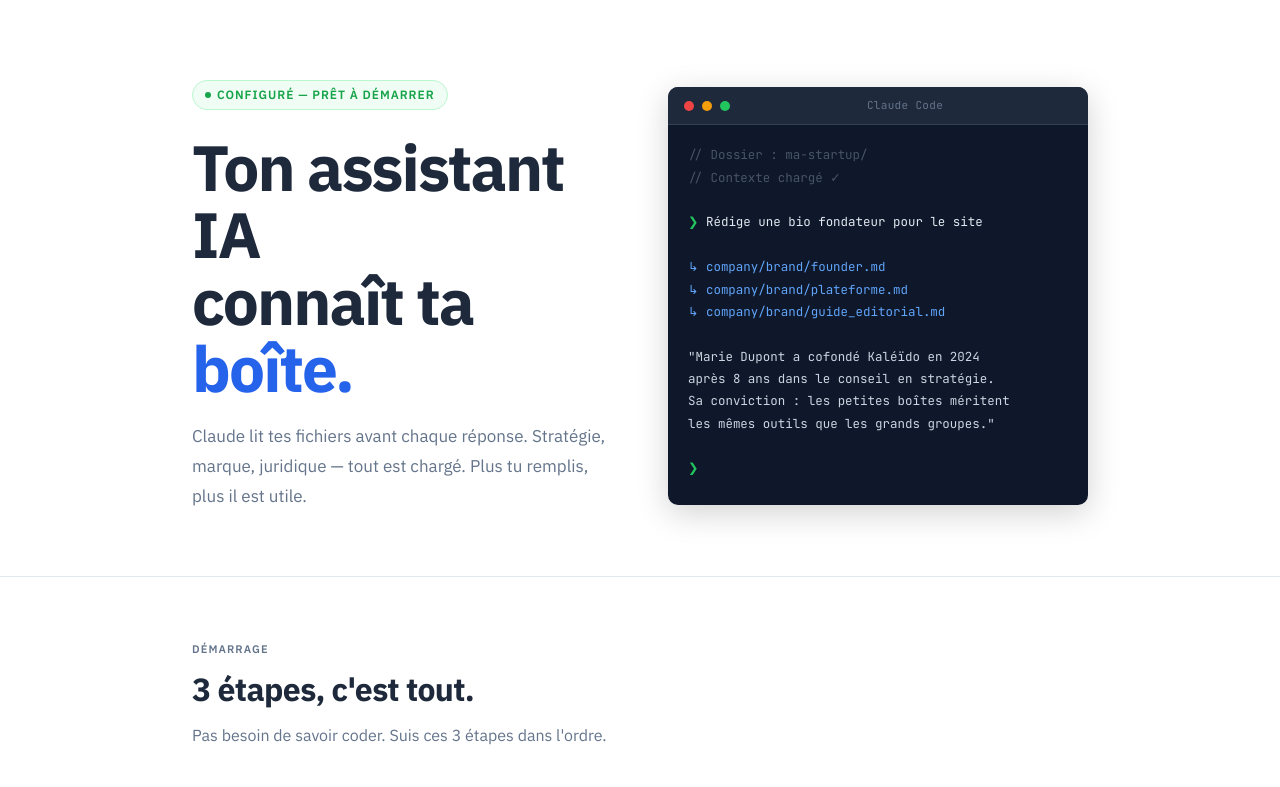
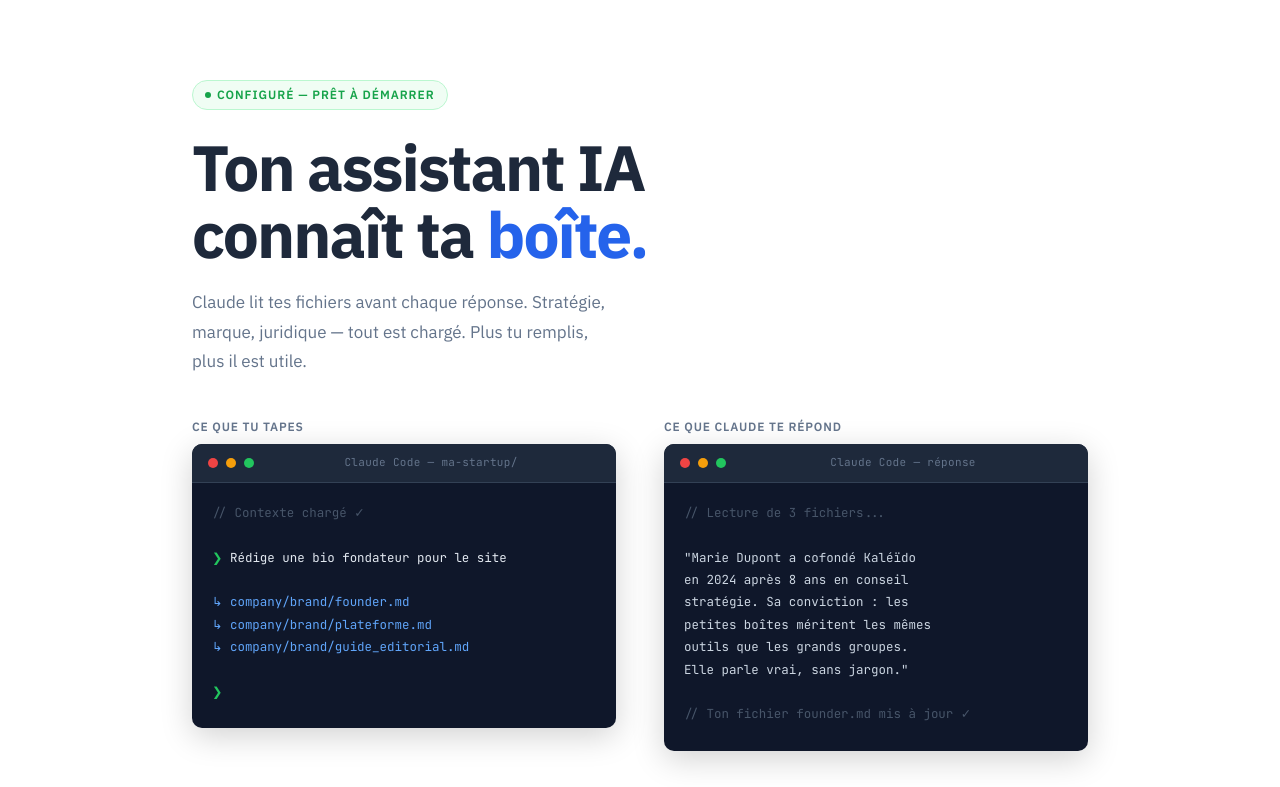
Before and after one commit to oscardcstudio-cell/start-up-box-architecture, a website: page index.html in a window 1280 px wide. Shown: the top 787 px of the page. Drawn offline with Linux system fonts and the light colour scheme.

Commit message:
fix: titre pleine largeur tout en haut, 2 wireframes Claude Code dessous

```diff
--- a/index.html
+++ b/index.html
@@ -49,10 +49,23 @@
       max-width: 960px;
       margin: 0 auto;
       padding: 0 2rem;
+    }
+    .hero-wire-row {
+      max-width: 960px;
+      margin: 2.5rem auto 0;
+      padding: 0 2rem;
       display: grid;
       grid-template-columns: 1fr 1fr;
-      gap: 3.5rem;
-      align-items: center;
+      gap: 3rem;
+      align-items: start;
+    }
+    .hero-wire-label {
+      font-size: 0.75rem;
+      font-weight: 600;
+      letter-spacing: 0.07em;
+      text-transform: uppercase;
+      color: var(--muted);
+      margin-bottom: 0.5rem;
     }
     .hero-badge {
       display: inline-flex;
@@ -577,7 +590,7 @@
     }
 
     @media (max-width: 768px) {
-      .hero-inner { grid-template-columns: 1fr; gap: 2rem; }
+      .hero-wire-row { grid-template-columns: 1fr; gap: 1.5rem; }
       .cc-wire { display: none; }
       .strip-inner { grid-template-columns: 1fr; gap: 0; }
       .strip-item { border-right: none; border-bottom: 1px solid var(--border); padding: 0.75rem 0; }
@@ -599,10 +612,9 @@
 </head>
 <body>
 
-  <!-- HERO — titre en tête -->
+  <!-- HERO — titre pleine largeur tout en haut -->
   <header class="hero">
     <div class="hero-inner">
-      <div>
       <div class="hero-badge">
         <span class="hero-badge-dot"></span>
         Configuré — prêt à démarrer
@@ -611,16 +623,18 @@
       <p class="hero-subtitle">Claude lit tes fichiers avant chaque réponse. Stratégie, marque, juridique — tout est chargé. Plus tu remplis, plus il est utile.</p>
     </div>
 
-      <!-- Wireframe Claude Code -->
-      <div class="cc-wire" role="img" aria-label="Interface Claude Code">
+    <!-- Wireframes 2 colonnes sous le titre -->
+    <div class="hero-wire-row">
+      <div>
+        <div class="hero-wire-label">Ce que tu tapes</div>
+        <div class="cc-wire" role="img" aria-label="Requête dans Claude Code">
           <div class="cc-wire-bar">
             <span class="cc-dot cc-dot-r"></span>
             <span class="cc-dot cc-dot-y"></span>
             <span class="cc-dot cc-dot-g"></span>
-          <span class="cc-wire-title">Claude Code</span>
+            <span class="cc-wire-title">Claude Code — ma-startup/</span>
           </div>
           <div class="cc-wire-body">
-          <div class="cc-line cc-comment">// Dossier : ma-startup/</div>
             <div class="cc-line cc-comment">// Contexte chargé ✓</div>
             <div class="cc-line">&nbsp;</div>
             <div class="cc-line"><span class="cc-prompt">❯ </span><span class="cc-user">Rédige une bio fondateur pour le site</span></div>
@@ -629,12 +643,31 @@
             <div class="cc-line cc-file">  ↳ company/brand/plateforme.md</div>
             <div class="cc-line cc-file">  ↳ company/brand/guide_editorial.md</div>
             <div class="cc-line">&nbsp;</div>
-          <div class="cc-line cc-resp">  "Marie Dupont a cofondé Kaléïdo en 2024</div>
-          <div class="cc-line cc-resp">  après 8 ans dans le conseil en stratégie.</div>
-          <div class="cc-line cc-resp">  Sa conviction : les petites boîtes méritent</div>
-          <div class="cc-line cc-resp">  les mêmes outils que les grands groupes."</div>
+            <div class="cc-line"><span class="cc-prompt">❯ </span><span class="cc-cursor"></span></div>
+          </div>
+        </div>
+      </div>
+      <div>
+        <div class="hero-wire-label">Ce que Claude te répond</div>
+        <div class="cc-wire" role="img" aria-label="Réponse de Claude Code">
+          <div class="cc-wire-bar">
+            <span class="cc-dot cc-dot-r"></span>
+            <span class="cc-dot cc-dot-y"></span>
+            <span class="cc-dot cc-dot-g"></span>
+            <span class="cc-wire-title">Claude Code — réponse</span>
+          </div>
+          <div class="cc-wire-body">
+            <div class="cc-line cc-comment">// Lecture de 3 fichiers...</div>
             <div class="cc-line">&nbsp;</div>
-          <div class="cc-line"><span class="cc-prompt">❯ </span><span class="cc-cursor"></span></div>
+            <div class="cc-line cc-resp">"Marie Dupont a cofondé Kaléïdo</div>
+            <div class="cc-line cc-resp">en 2024 après 8 ans en conseil</div>
+            <div class="cc-line cc-resp">stratégie. Sa conviction : les</div>
+            <div class="cc-line cc-resp">petites boîtes méritent les mêmes</div>
+            <div class="cc-line cc-resp">outils que les grands groupes.</div>
+            <div class="cc-line cc-resp">Elle parle vrai, sans jargon."</div>
+            <div class="cc-line">&nbsp;</div>
+            <div class="cc-line cc-comment">// Ton fichier founder.md mis à jour ✓</div>
+          </div>
         </div>
       </div>
     </div>
```
Lines whose indentation alone changed are shown as unchanged.
